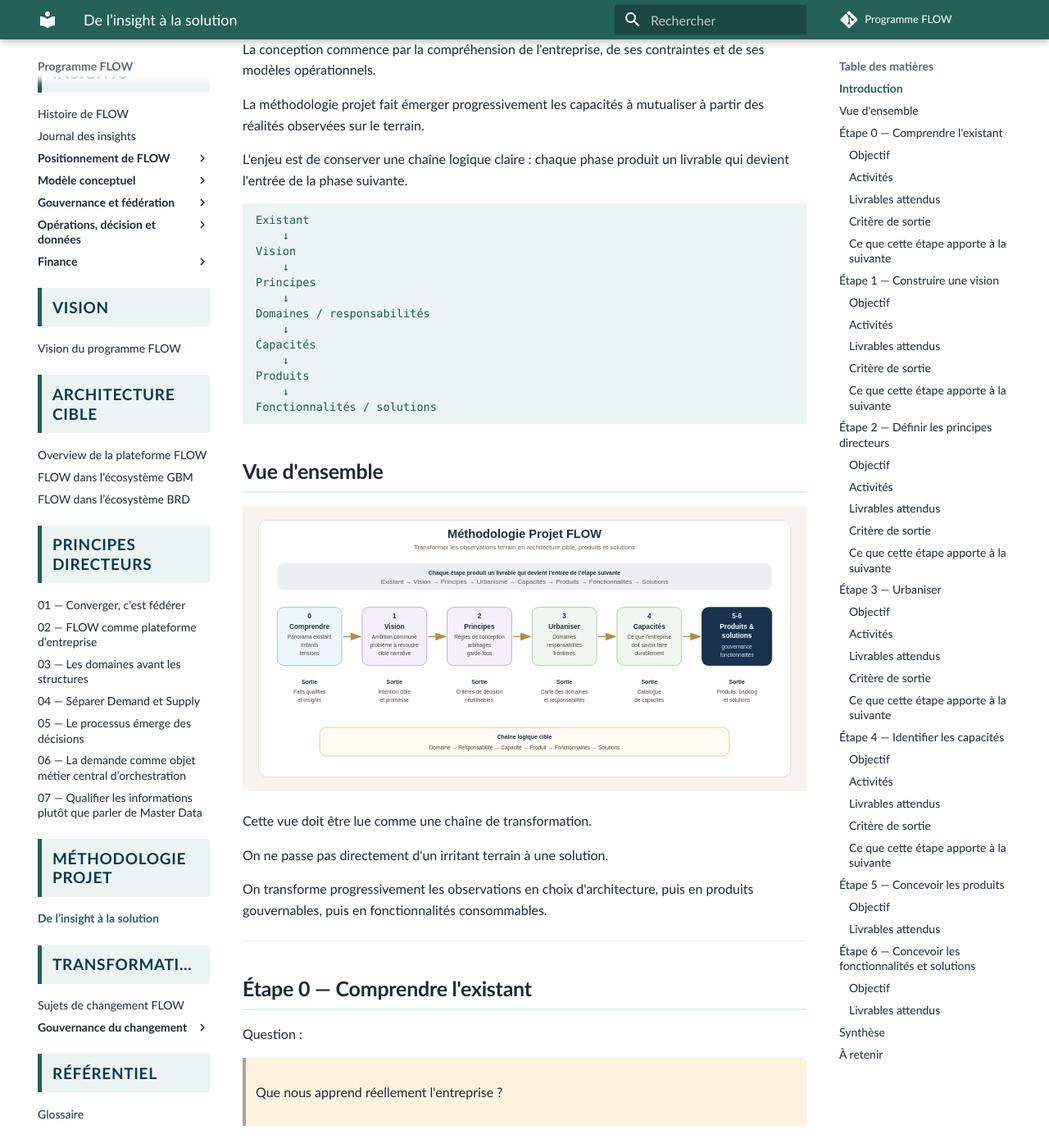
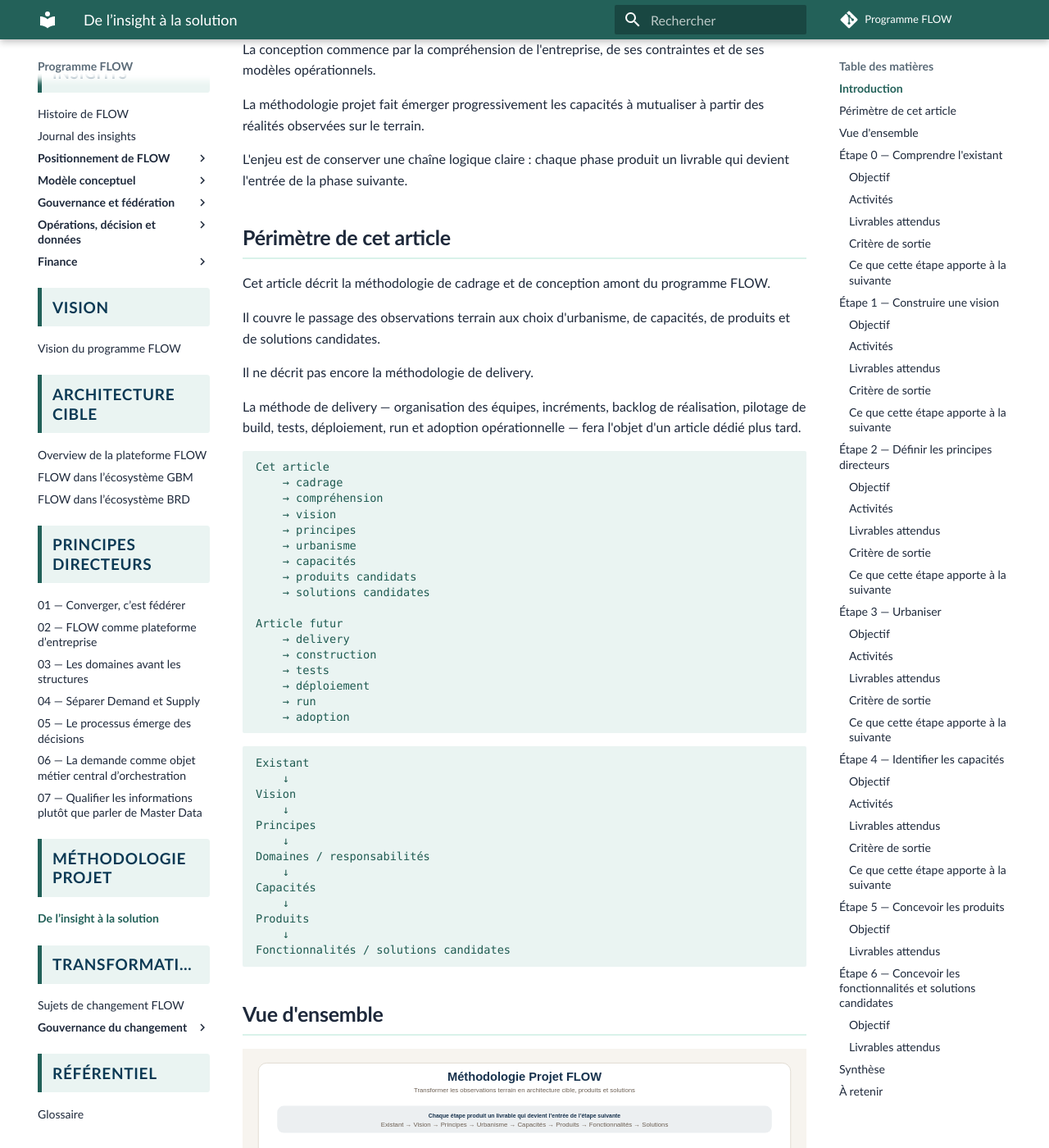
Before and after one commit to laurent-sintes/FLOW-Program, an MkDocs documentation site: the page built from docs/methode/conception-flow.md, in a window 1280 px wide and 1400 px high, scrolled down 317 px. Shown: the whole window at 82% size. Built offline with MkDocs 1.6.1 and Material for MkDocs 9.7.7, drawn with Linux system fonts in a browser that asks for light colours; comment, search, counter and statistics services are not loaded; some of the changed text lies outside the part shown.

Commit message:
Clarify methodology article covers project framing not delivery

````diff
--- a/docs/methode/conception-flow.md
+++ b/docs/methode/conception-flow.md
@@ -12,6 +12,36 @@ La méthodologie projet fait émerger progressivement les capacités à mutualis
 
 L'enjeu est de conserver une chaîne logique claire : chaque phase produit un livrable qui devient l'entrée de la phase suivante.
 
+## Périmètre de cet article
+
+Cet article décrit la méthodologie de cadrage et de conception amont du programme FLOW.
+
+Il couvre le passage des observations terrain aux choix d'urbanisme, de capacités, de produits et de solutions candidates.
+
+Il ne décrit pas encore la méthodologie de delivery.
+
+La méthode de delivery — organisation des équipes, incréments, backlog de réalisation, pilotage de build, tests, déploiement, run et adoption opérationnelle — fera l'objet d'un article dédié plus tard.
+
+```text
+Cet article
+    → cadrage
+    → compréhension
+    → vision
+    → principes
+    → urbanisme
+    → capacités
+    → produits candidats
+    → solutions candidates
+
+Article futur
+    → delivery
+    → construction
+    → tests
+    → déploiement
+    → run
+    → adoption
+```
+
 ```text
 Existant
     ↓
@@ -25,14 +55,14 @@ Capacités
     ↓
 Produits
     ↓
-Fonctionnalités / solutions
+Fonctionnalités / solutions candidates
 ```
 
 ## Vue d'ensemble
 
 ![Vue d'ensemble de la méthodologie FLOW](../assets/images/methodologie-flow-overview.svg)
 
-Cette vue doit être lue comme une chaîne de transformation.
+Cette vue doit être lue comme une chaîne de cadrage et de conception.
 
 On ne passe pas directement d'un irritant terrain à une solution.
 
@@ -294,12 +324,12 @@ C'est le périmètre autonome par lequel une ou plusieurs capacités sont expos
 - périmètres de gouvernance ;
 - capacités rattachées ;
 - consommateurs cibles ;
-- backlog ;
+- backlog initial de cadrage ;
 - trajectoire d'évolution.
 
 ---
 
-## Étape 6 — Concevoir les fonctionnalités et solutions
+## Étape 6 — Concevoir les fonctionnalités et solutions candidates
 
 Question :
 
@@ -307,26 +337,30 @@ Question :
 
 ### Objectif
 
-Cette étape transforme les produits et capacités en fonctionnalités consommables et en solutions concrètes.
+Cette étape transforme les produits et capacités en fonctionnalités consommables et en solutions candidates.
 
 C'est seulement à ce stade que l'on descend vers les interfaces, API, événements, batchs, écrans, workflows ou intégrations.
 
+Dans cet article, cette étape reste une étape de cadrage.
+
+Elle permet de formuler les solutions candidates et la trajectoire de réalisation, sans décrire encore la méthode de delivery.
+
 ### Livrables attendus
 
-- fonctionnalités ;
-- APIs ;
-- événements ;
-- interfaces ;
-- batchs ;
-- projections ;
-- solutions consommatrices ;
+- fonctionnalités candidates ;
+- APIs candidates ;
+- événements candidats ;
+- interfaces candidates ;
+- batchs candidats ;
+- projections candidates ;
+- solutions consommatrices candidates ;
 - trajectoire de réalisation.
 
 ---
 
 ## Synthèse
 
-La méthodologie FLOW suit une logique progressive :
+La méthodologie FLOW suit une logique progressive de cadrage :
 
 ```text
 Insights
@@ -343,9 +377,9 @@ Capacités
     ↓
 Produits
     ↓
-Fonctionnalités
+Fonctionnalités candidates
     ↓
-Solutions
+Solutions candidates
 ```
 
 Chaque niveau évite de sauter trop vite à la solution.
@@ -361,6 +395,8 @@ C'est ce qui permet de ne pas confondre :
 
 ## À retenir
 
+Cet article décrit le cadrage de FLOW, pas son delivery.
+
 Le programme FLOW ne cherche pas à partir des applications pour comprendre l'entreprise.
 
 Il cherche à comprendre l'entreprise pour faire émerger les capacités qu'il convient de mutualiser.
@@ -368,3 +404,5 @@ Il cherche à comprendre l'entreprise pour faire émerger les capacités qu'il c
 Les produits ne sont pas le point de départ de la réflexion. Ils deviennent le périmètre de gouvernance et d'évolution naturelle des capacités au contact de leurs consommateurs.
 
 La chaîne méthodologique protège donc le programme contre une dérive classique : remplacer trop vite des applications sans avoir clarifié les responsabilités, les capacités et les produits cibles.
+
+La méthodologie de delivery sera documentée séparément lorsqu'il faudra décrire la manière de construire, tester, déployer, opérer et faire adopter les solutions FLOW.
````
